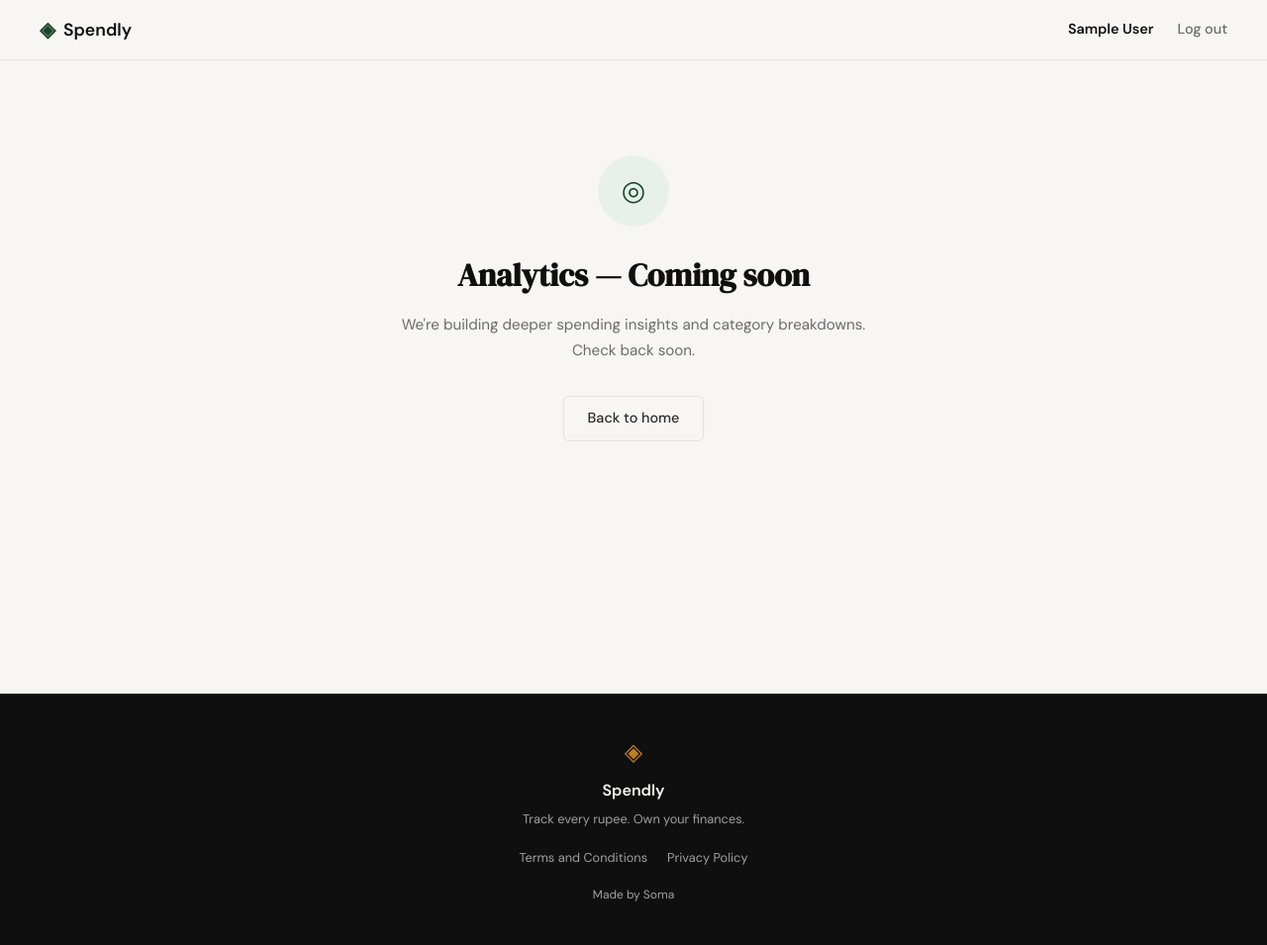
After one commit to hi-smukherjee/Spendly, a Flask app: page /analytics in a window 1280 px wide. The commit adds this page. Shown: the whole page at 99% size. Run offline with Flask 3, Linux system fonts and the light colour scheme; the visitor is signed in with stand-in values (Sample User, id 1).

Commit message:
Add Analytics link on profile page with coming-soon placeholder
Adds a /analytics route (login-required) and a coming_soon.html page,
linked from a new "Analytics" button on the profile page header.
Matches the flow designed in Figma (Spendly - Analytics file).

Co-Authored-By: Claude Sonnet 5 <noreply@anthropic.com>
Claude-Session: https://claude.ai/code/session_012SNURv3R1zywUWrV5Y7kTu

```diff
--- a/app.py
+++ b/app.py
@@ -123,6 +123,12 @@ def profile():
     )
 
 
+@app.route("/analytics")
+@login_required
+def analytics():
+    return render_template("coming_soon.html")
+
+
 @app.route("/expenses/add")
 @login_required
 def add_expense():
--- a/static/css/style.css
+++ b/static/css/style.css
@@ -545,7 +545,10 @@ a { color: inherit; text-decoration: none; }
 }
 
 .profile-header {
-    text-align: center;
+    display: flex;
+    align-items: center;
+    justify-content: space-between;
+    gap: 1rem;
     margin-bottom: 2rem;
 }
 
@@ -675,6 +678,48 @@ a { color: inherit; text-decoration: none; }
 }
 
 /* ------------------------------------------------------------------ */
+/* Coming soon                                                        */
+/* ------------------------------------------------------------------ */
+
+.coming-soon-section {
+    padding: 6rem 2rem;
+    display: flex;
+    justify-content: center;
+}
+
+.coming-soon-inner {
+    max-width: 480px;
+    text-align: center;
+}
+
+.coming-soon-icon {
+    display: inline-flex;
+    align-items: center;
+    justify-content: center;
+    width: 72px;
+    height: 72px;
+    border-radius: 50%;
+    background: var(--accent-light);
+    color: var(--accent);
+    font-size: 1.75rem;
+    margin-bottom: 1.5rem;
+}
+
+.coming-soon-title {
+    font-family: var(--font-display);
+    font-size: 2rem;
+    color: var(--ink);
+    margin-bottom: 0.75rem;
+}
+
+.coming-soon-body {
+    font-size: 0.95rem;
+    color: var(--ink-muted);
+    line-height: 1.7;
+    margin-bottom: 2rem;
+}
+
+/* ------------------------------------------------------------------ */
 /* Video modal (Get started)                                          */
 /* ------------------------------------------------------------------ */
 
@@ -775,6 +820,7 @@ body.modal-open { overflow: hidden; }
     .profile-section { padding: 2rem 1rem 3rem; }
     .profile-card { padding: 1.5rem; }
     .profile-title { font-size: 1.75rem; }
+    .profile-header { flex-direction: column; align-items: flex-start; }
 
     .video-modal { padding: 1rem; }
     .video-modal-close {
--- /dev/null
+++ b/templates/coming_soon.html
@@ -0,0 +1,16 @@
+{% extends "base.html" %}
+
+{% block title %}Analytics — Coming Soon — Spendly{% endblock %}
+
+{% block content %}
+
+<section class="coming-soon-section">
+    <div class="coming-soon-inner">
+        <span class="coming-soon-icon">◎</span>
+        <h1 class="coming-soon-title">Analytics — Coming soon</h1>
+        <p class="coming-soon-body">We're building deeper spending insights and category breakdowns. Check back soon.</p>
+        <a href="{{ url_for('profile') }}" class="btn-ghost">Back to home</a>
+    </div>
+</section>
+
+{% endblock %}
--- a/templates/profile.html
+++ b/templates/profile.html
@@ -9,6 +9,7 @@
 
         <div class="profile-header">
             <h1 class="profile-title">Your Expenses</h1>
+            <a href="{{ url_for('analytics') }}" class="btn-ghost">Analytics</a>
         </div>
 
         {% if expenses %}
```
